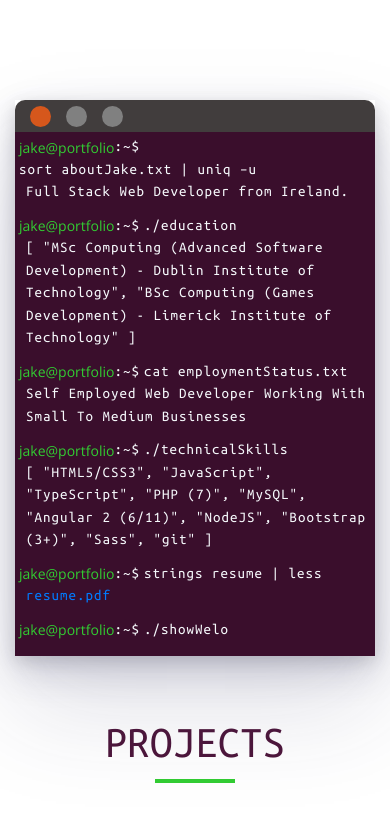
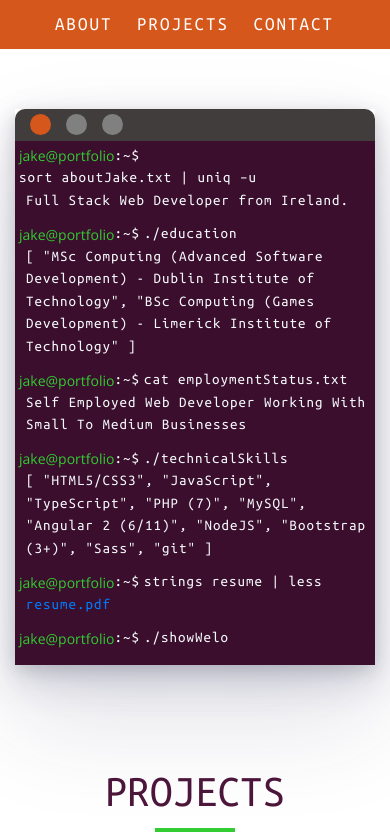
Before and after one commit to JakeOHalloran/Portfolio, a plain HTML site: page index.html in a window 390 px wide. Shown: the top 840 px of the page. Drawn offline with nearby package versions, Linux system fonts and the light colour scheme.

Commit message:
Added nav header

```diff
--- a/index.html
+++ b/index.html
@@ -22,11 +22,17 @@
   </head>
   <body>
     <header>
-
+      <div class="navMenu">
+        <div class="navLinkWrapper">
+          <a class="nav-link" onclick="slideTo('#terminalSection');">ABOUT</a>
+          <a class="nav-link" onclick="slideTo('#projectsSection');">PROJECTS</a>
+          <a class="nav-link" onclick="slideTo('#about-section');">CONTACT</a>
+        </div>
+      </div>
     </header>
     <main>
       <div class="container-fluid">
-        <div class="row">
+        <div class="row" id="terminalSection">
           <div class="col-lg-12">
             <div class="terminal mx-auto">
               <div class="form-inline terminalHeader">
@@ -96,7 +102,7 @@
             </div>
           </div>
         </div>
-        <h1 class="sectionHeading">PROJECTS</h1>
+        <h1 class="sectionHeading" id="projectsSection">PROJECTS</h1>
         <div class="sectionBorder"></div>
         <div class="row">
           <div class="col-lg-6 col-md-12" style="padding: 0px;">
@@ -162,12 +168,15 @@
               </div>
             </div>
           </div>
-          <div class="seperator"></div>
+        </div>
+        <h1 class="sectionHeading" id="projectsSection">CONTACT</h1>
+        <div class="sectionBorder"></div>
+        <div class="row">
+          <div class="col-lg-12" style="padding: 0px;">
+
+          </div>
         </div>
       </div>
     </main>
-    <footer>
-
-    </footer>
   </body>
 </html>
--- a/script.js
+++ b/script.js
@@ -1,3 +1,14 @@
+// bring the user to the desired section gradually
+function slideTo(location) {
+	var element = document.querySelector(location);
+  //element.scrollIntoView({ behavior: 'smooth'});
+
+  const yOffset = -55;
+  const y = element.getBoundingClientRect().top + window.pageYOffset + yOffset;
+
+  window.scrollTo({top: y, behavior: 'smooth'});
+}
+
 // the animation logic for the welcome message
 function typeIntro() {
   let textToAnimate = document.getElementById("commandText");
--- a/styling.css
+++ b/styling.css
@@ -1,12 +1,45 @@
+header {
+  position: sticky;
+  top: 0;
+  z-index: 1;
+}
+
+.navMenu {
+  background-color: rgb(214, 87, 28);
+}
+
+.navLinkWrapper {
+  width: 590px;
+  margin: 0 auto;
+}
+
+.nav-link {
+  font-family: 'Ubuntu Mono', monospace;
+  font-size: 30px;
+  color: white !important;
+  cursor: pointer;
+  transition: color 0.3s ease;
+  display: inline-block;
+  letter-spacing: 3px;
+  text-align: center;
+  margin-left: 20px;
+  margin-right: 20px;
+}
+
+.nav-link:hover {
+  color: grey !important;
+}
+
 .sectionHeading {
   font-size: 55px;
   font-family: 'Ubuntu Mono', monospace;
   color: rgb(77, 22, 59);
   text-align: center;
+  margin-top: 100px;
 }
 
 .sectionBorder {
-  width: 100px;
+  width: 150px;
   height: 10px;
   border-bottom: 4px solid limegreen;
   margin: 0 auto;
@@ -18,7 +51,6 @@
   max-width: 1000px;
   box-shadow: 0 50px 100px rgba(50,50,93,.15), 0 15px 35px rgba(50,50,93,.2), 0 5px 15px rgba(0,0,0,.12);
   margin-top: 100px;
-  margin-bottom: 100px;
 }
 
 .terminalHeader {
@@ -163,12 +195,12 @@
 }
 
 .seperator {
-  width: 200px;
+  width: 100px;
   height: 1px;
   border-bottom: 3px dashed limegreen;
   margin: 0 auto;
-  margin-bottom: 60px;
-  margin-top: 60px;
+  margin-bottom: 50px;
+  margin-top: 50px;
 }
 
 @media screen and (max-width: 1650px) {
@@ -195,10 +227,6 @@
 }
 
 @media screen and (max-width: 1200px) {
-  .terminal {
-    margin-bottom: 60px;
-  }
-
   .terminalText {
     font-size: 16px;
   }
@@ -234,8 +262,23 @@
 }
 
 @media screen and (max-width: 991px) {
+  .navLinkWrapper {
+    width: 425px;
+  }
+
+  .nav-link {
+    font-size: 22px;
+    letter-spacing: 2px;
+    margin-left: 10px;
+    margin-right: 10px;
+  }
+
   .sectionHeading {
     font-size: 45px;
+  }
+
+  .terminal {
+    margin-top: 60px;
   }
 
   .sectionBorder {
@@ -270,6 +313,13 @@
     width: 80%;
     margin: 0 auto;
   }
+
+  .seperator {
+    width: 150px;
+    border-bottom: 3px dashed limegreen;
+    margin-bottom: 40px;
+    margin-top: 40px;
+  }
 }
 
 @media screen and (max-width: 770px) {
@@ -295,6 +345,17 @@
 }
 
 @media screen and (max-width: 500px) {
+  .navLinkWrapper {
+    width: 300px;
+  }
+
+  .nav-link {
+    font-size: 19px;
+    letter-spacing: 2px;
+    margin: 0px;
+    padding: 10px;
+  }
+
   .terminal {
     width: 100%;
   }
```
